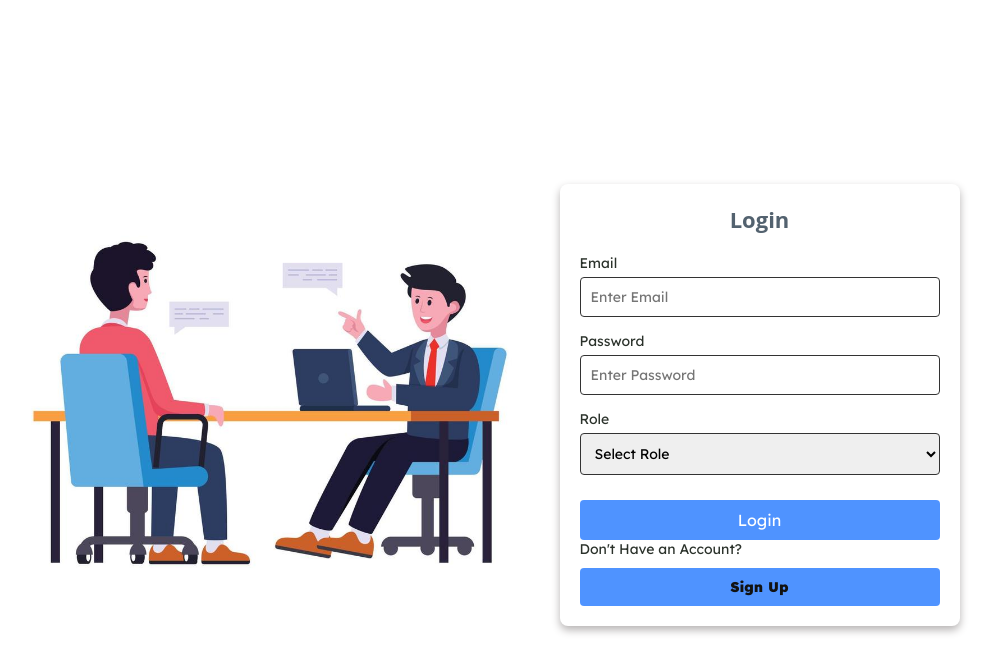
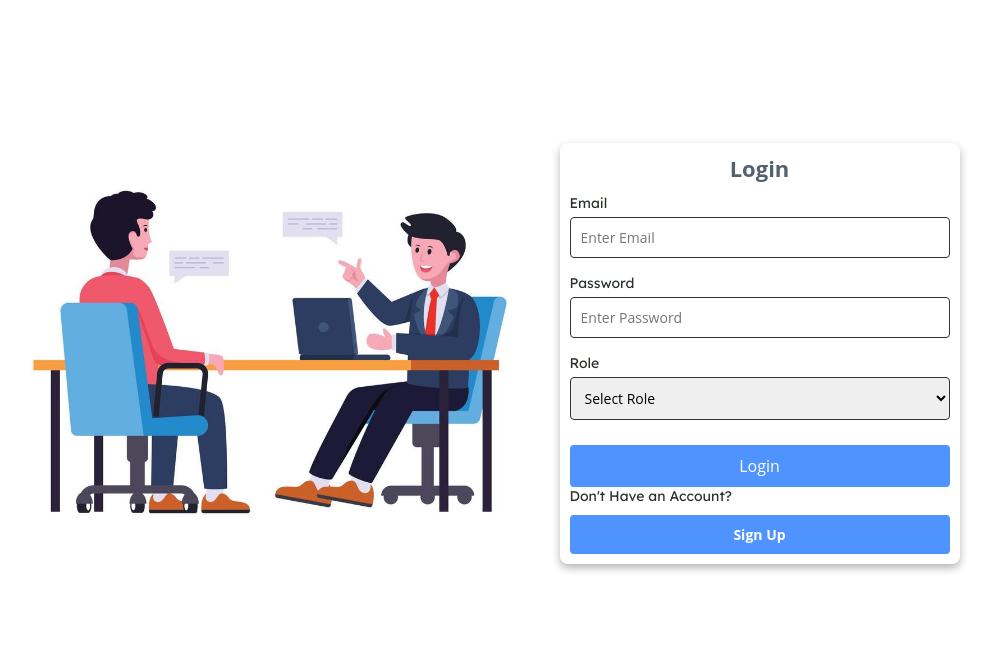
Before and after one commit to KoyyalagaddaVenkataRamaRaju/Aimock, a React (Vite) app: page /login in a window 1280 px wide. Shown: the top 672 px of the page, without its empty margins (163-1158 px from the left). Built offline with nearby package versions, Linux system fonts and the light colour scheme.

Commit message:
auth completed

```diff
--- a/src/components/Footer/Footer.css
+++ b/src/components/Footer/Footer.css
@@ -31,7 +31,7 @@
   }
 
   .footer-logo h2 span {
-    color: #1e90ff;
+    color: black;
   }
 
   .footer-links ul {
--- a/src/components/Footer/Footer.jsx
+++ b/src/components/Footer/Footer.jsx
@@ -34,7 +34,7 @@ const Footer = () => {
         </div>
       </div>
       <div className="footer-bottom">
-        <p>&copy; 2024 EduSkills Academy. All rights reserved.</p>
+        <p>&copy; 2024 AI mock. All rights reserved.</p>
       </div>
     </footer>
   );
--- /dev/null
+++ b/src/pages/DashBoard/DashBoard.jsx
@@ -0,0 +1,11 @@
+import React from 'react'
+
+function DashBoard() {
+  return (
+    <div>
+      <h1>Admin DashBoard</h1>
+    </div>
+  )
+}
+
+export default DashBoard
--- a/src/pages/Home/Home.css
+++ b/src/pages/Home/Home.css
@@ -121,6 +121,7 @@
     flex-direction:row;
     align-items: center;
     justify-content: center;
+    gap: 20%;
   }
   .buttonSet img{
     width: 250px;
--- a/src/pages/Login/Register.css
+++ b/src/pages/Login/Register.css
@@ -1,6 +1,6 @@
 
 .container-register {
-    margin:10% ;
+    margin-top:6%;
     display:flex;
     flex-direction: row;
     justify-content: center;
@@ -11,13 +11,13 @@
 
 }
 .regimg img{
-    width: 500px;
-    height: 450px;
+    width: 550px;
+    height: 550px;
 }
 .box-register {
 
     background: white;
-    padding: 20px;
+    padding: 10px;
     border-radius: 8px;
     box-shadow: 0 4px 8px rgb(182, 179, 179);
     width: 100%;
@@ -29,7 +29,7 @@
 }
 
 .box-register h2 {
-    margin-bottom: 20px;
+    margin-bottom: 10px;
     color: #53626f;
     font-family: 'open sans';
     text-align: center;
--- a/src/pages/Login/Register.jsx
+++ b/src/pages/Login/Register.jsx
@@ -89,8 +89,8 @@ function Register() {
                             required
                         >
                             <option value="" disabled>Select a role</option>
+                            <option value="admin">Admin</option>
                             <option value="student">Student</option>
-                            <option value="admin">Admin</option>
                             <option value="other">Other</option>
                         </select>
                     </div>
--- a/src/pages/Login/Signin.css
+++ b/src/pages/Login/Signin.css
@@ -4,6 +4,7 @@
 
 .input-box1 {
     margin-bottom: 15px;
+    font-family: 'open sans';
 }
 
 .input-box1 label {
@@ -11,6 +12,8 @@
     margin-bottom: 5px;
     font-weight: bold;
     color: #bbb;
+    font-family: 'open sans';
+
 }
 
 .input-box1 input {
@@ -18,6 +21,8 @@
     padding: 10px;
     border: 1px solid #333;
     border-radius: 4px;
+    font-family: 'open sans';
+
     color: black;
 }
 .input-box1 select {
@@ -25,6 +30,7 @@
     padding: 10px;
     border: 1px solid #333;
     border-radius: 4px;
+    font-family: 'open sans';
     color: black;
 }
 .sub-btn1 {
@@ -35,8 +41,9 @@
     border-radius: 4px;
     color: white;
     font-size: 16px;
+    font-family: 'open sans';
     margin-top: 10px;
-
+    cursor: pointer;
 
 }
 
@@ -49,10 +56,11 @@
     width: 100%;
     margin-top: 10px;
     padding: 10px;
+    font-family: 'open sans';
     background-color: #0b69ffb7;
     border: none;
     border-radius: 4px;
-    color: #121212;
+    color: #ffffff;
     text-align: center;
     text-decoration: none;
     font-weight: bold;
--- a/src/pages/Login/Signin.jsx
+++ b/src/pages/Login/Signin.jsx
@@ -89,7 +89,7 @@ function Signin() {
                             onChange={(e) => setRole(e.target.value)}
                             value={role}
                         >
-                            <option value="">Select Role</option>
+                            <option value="" disabled>Select Role</option>
                             <option value="admin">Admin</option>
                             <option value="student">Student</option>
                             <option value="other">Other</option>
--- a/src/pages/MockInt/MockInt.jsx
+++ b/src/pages/MockInt/MockInt.jsx
@@ -1,5 +1,7 @@
 import React from "react";
 import "./MockInt.css";
+import Navbar from "../../components/Navbar/Navbar";
+import Footer from "../../components/Footer/footer";
 
 function MockInt() {
   const companies = [
@@ -43,6 +45,7 @@ function MockInt() {
 
   return (
     <div className="mock-int-container">
+      <Navbar/>
       <h1 className="mock-int-heading">Mock Interviews by Top Companies</h1>
       <div className="mock-int-grid">
         {companies.map((company) => (
@@ -62,6 +65,7 @@ function MockInt() {
           </a>
         ))}
       </div>
+      <Footer/>
     </div>
   );
 }
--- a/src/routes/routes.jsx
+++ b/src/routes/routes.jsx
@@ -1,4 +1,4 @@
-import AdminApprove from "../components/AdminApprove/AdminApprove"
+import DashBoard from "../pages/DashBoard/DashBoard"
 import Home from "../pages/Home/Home"
 import Register from "../pages/Login/Register"
 import Signin from "../pages/Login/Signin"
@@ -12,4 +12,5 @@ export const routes = [
     {path:'/login',element:<Signin />},
     {path:'/MockInterviews',element:<MockInt/>},
     {path:'/MockTests',element:<MockTest/>},
+    {path:'/dashboard',element:<DashBoard/>},
   ]
```
Also changed, not shown: src/pages/DashBoard/DashBoard.css (added).
